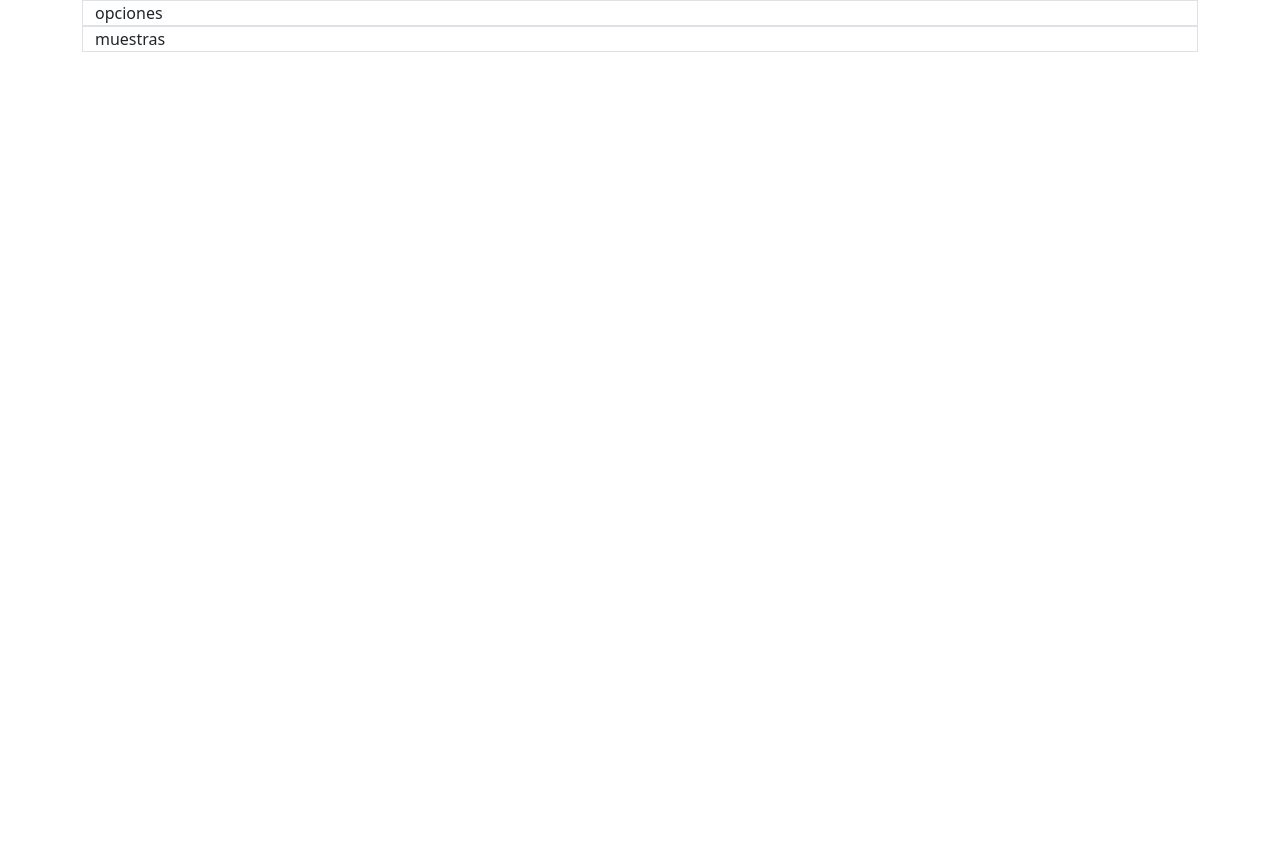
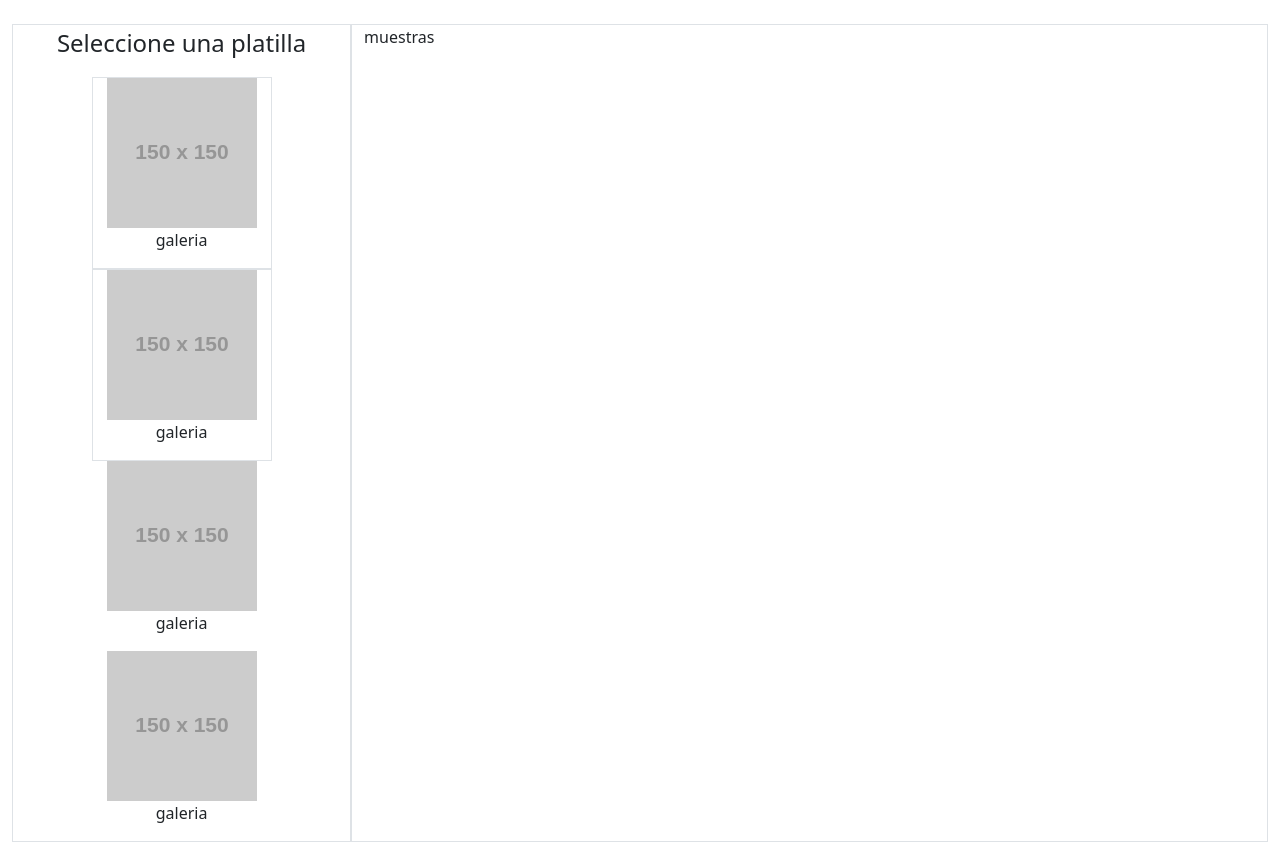
Before and after one commit to YordyHc/Creador_widgets_youtube, a PHP site: page / in a window 1280 px wide. Before the commit the page ends 52 px from the top, so only its background shows below. Run offline with PHP 8.4, Linux system fonts and the light colour scheme; grey boxes labelled with a size stand in for pictures from a placeholder-image service; some libraries are stand-ins or nearby versions.

Commit message:
feat: agregar base de opciones de widget

```diff
--- a/app/Vista/index.php
+++ b/app/Vista/index.php
@@ -3,14 +3,33 @@
 <head>
     <meta charset="UTF-8">
     <meta name="viewport" content="width=device-width, initial-scale=1.0">
+    <link rel="stylesheet" href="/creacion_widgets_youtube/style/index.css">
     <title>Gallery Youtube</title>
 </head>
-<body>
-    <div class="container">
-        <div class="container border">
-            opciones
+<body><br>
+    <div class="ven_2 container-fluid rounded-4">
+        <div class="opciones container border ">
+            <div class="head_opcion container">
+                <p>Seleccione una platilla</p>
+            </div>
+            <div class="opcion container border">
+                <img src="https://placehold.co/150x150" class="img-fluid" alt="opcion_1">
+                <p>galeria</p>
+            </div>
+            <div class="opcion container border" >
+                <img src="https://placehold.co/150x150/aa0000/FFF" class="img-fluid" alt="opcion_2">
+                <p>galeria</p>
+            </div>
+            <div class="opcion container">
+                <img src="https://placehold.co/150x150/aacc00/FFF"  class="img-fluid" alt="opcion_3">
+                <p>galeria</p>
+            </div>
+            <div class="opcion container">
+                <img src="https://placehold.co/150x150/ecac00/000" class="img-fluid" alt="opcion_4">
+                <p>galeria</p>
+            </div>
         </div>
-        <div class="container border">muestras</div>
+        <div class="muestras container border">muestras</div>
     </div>
 </body>
 </html>
--- /dev/null
+++ b/style/index.css
@@ -0,0 +1,22 @@
+.ven_2 {
+  display: flex;
+}
+.head_opcion {
+  text-align: center;
+  font-size: 24px;
+}
+.opciones {
+  display: flex;
+  width: 27%;
+  justify-content: center;
+  flex-wrap: wrap;
+}
+.opcion {
+  width: 180px;
+  cursor: pointer;
+  text-align: center;
+}
+
+.muestras {
+  width: 73%;
+}
```
